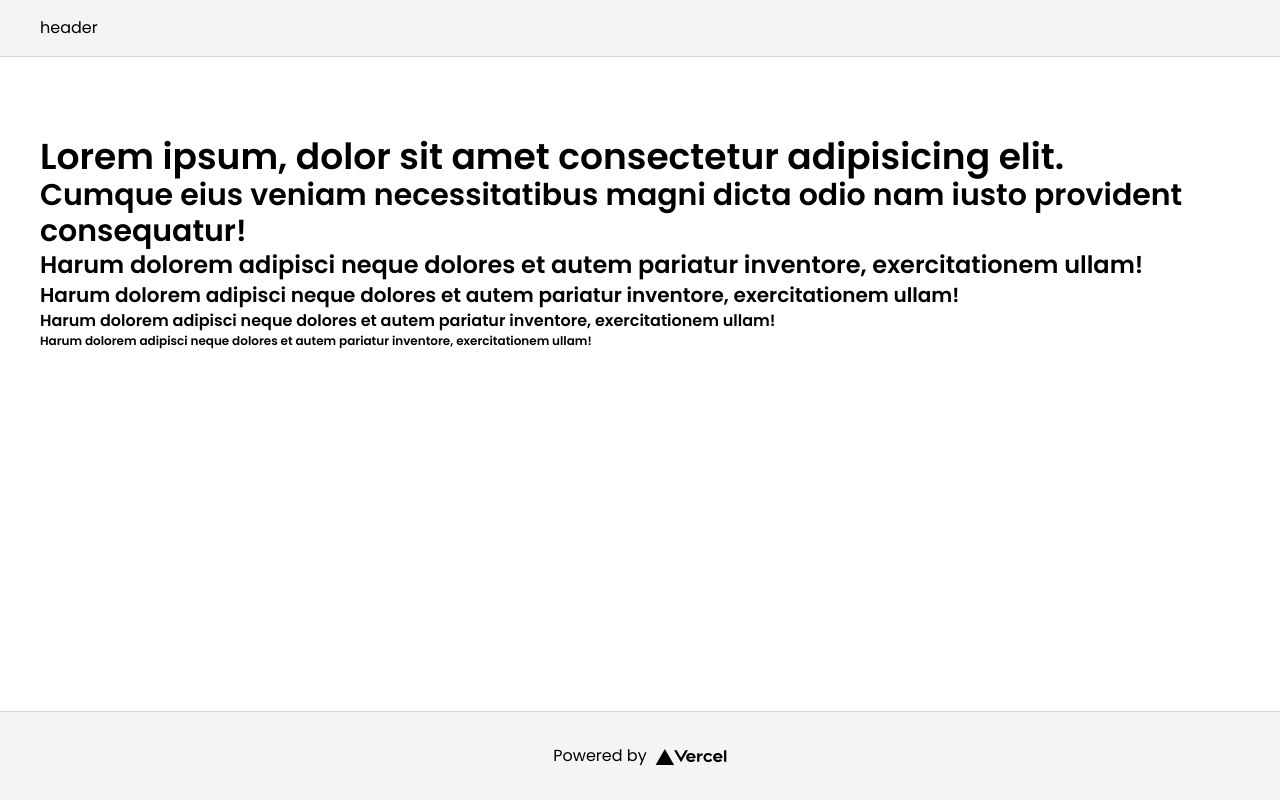
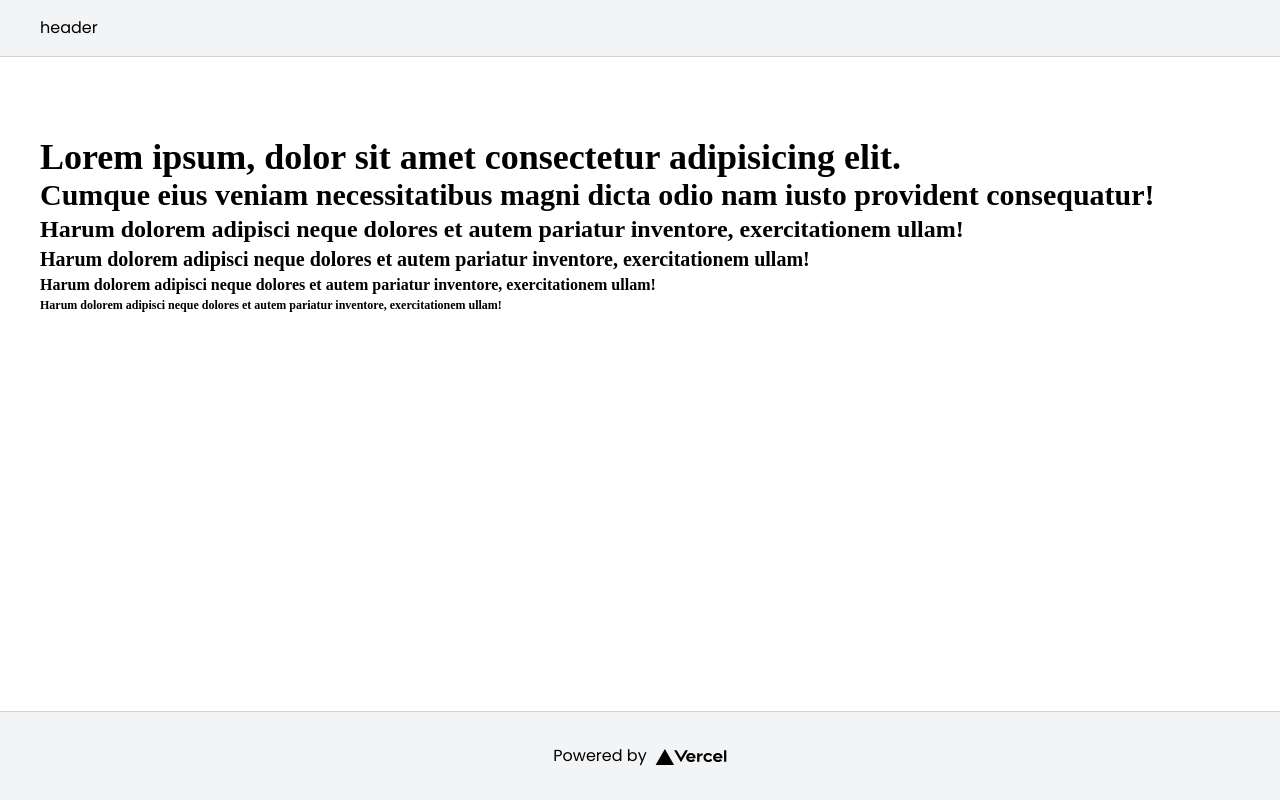
Before and after one commit to DrShpongle/step-by-step-blog, a Next.js app: page / in a window 1280 px wide. Built offline with nearby package versions, Linux system fonts and the light colour scheme; a web font is replaced by a local one.

Commit message:
put font-heading back

```diff
--- a/src/styles/globals.css
+++ b/src/styles/globals.css
@@ -9,7 +9,7 @@
   h4,
   h5,
   h6 {
-    @apply font-semibold;
+    @apply font-semibold font-heading;
   }
   h1 {
     @apply text-4xl;
```
